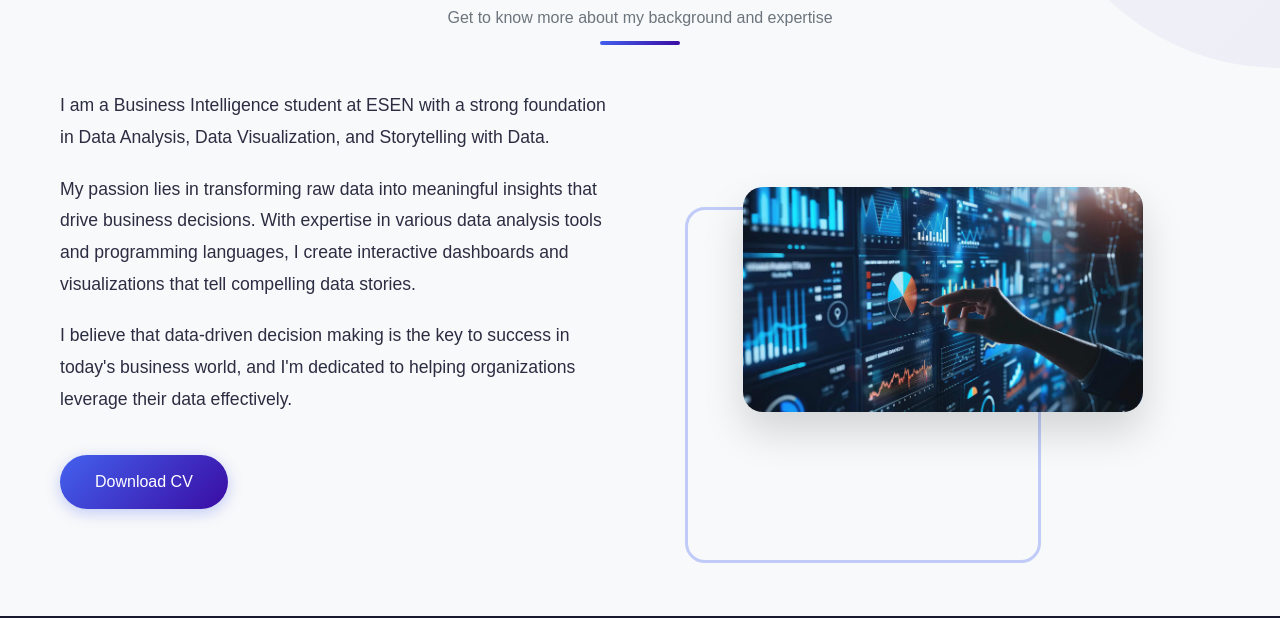
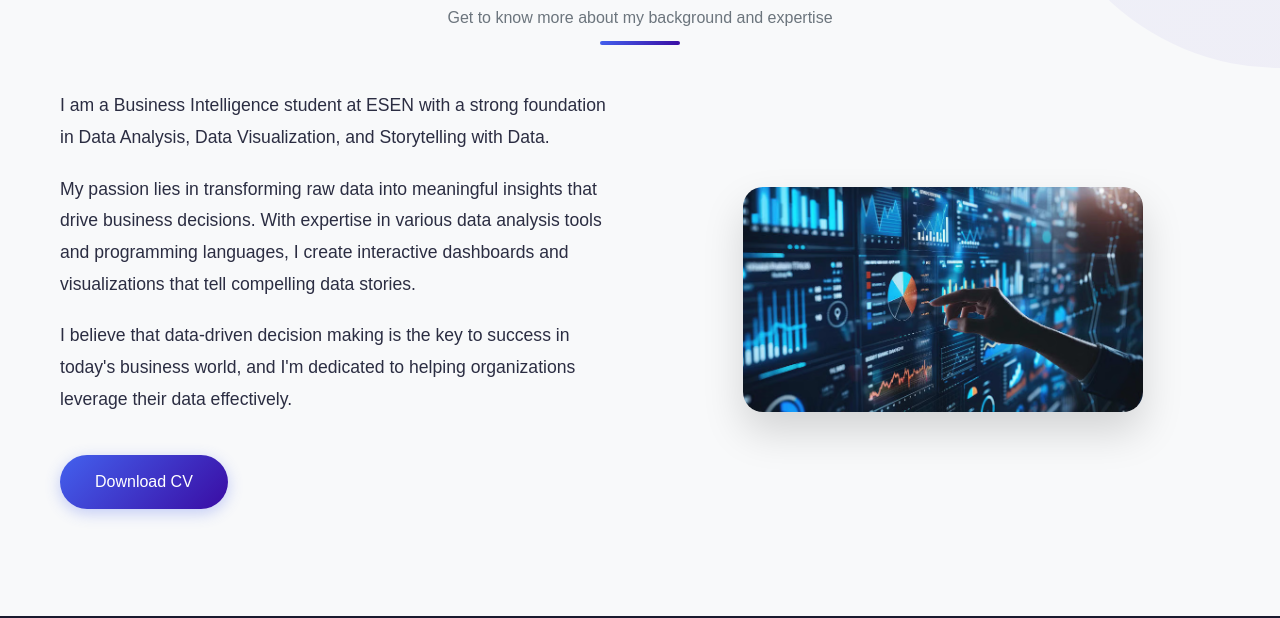
Before and after one commit to MakhloufiMahdi/portfolio, a plain HTML site: page about.html in a window 1280 px wide. Shown: the part 182-800 px from the top of the page. Drawn offline with Linux system fonts and the light colour scheme; a web font is replaced by a local one.

Commit message:
Update style.css

```diff
--- a/css/style.css
+++ b/css/style.css
@@ -270,18 +270,7 @@ section {
     position: relative;
 }
 
-.about-image::before {
-    content: '';
-    position: absolute;
-    width: 350px;
-    height: 350px;
-    border: 3px solid var(--primary-color);
-    border-radius: 20px;
-    top: 20px;
-    left: 20px;
-    z-index: -1;
-    opacity: 0.3;
-}
+
 
 .about-image img {
     width: 100%;
@@ -651,4 +640,5 @@ section {
         max-width: 400px;
         margin: 0 auto;
     }
+
 }
```
